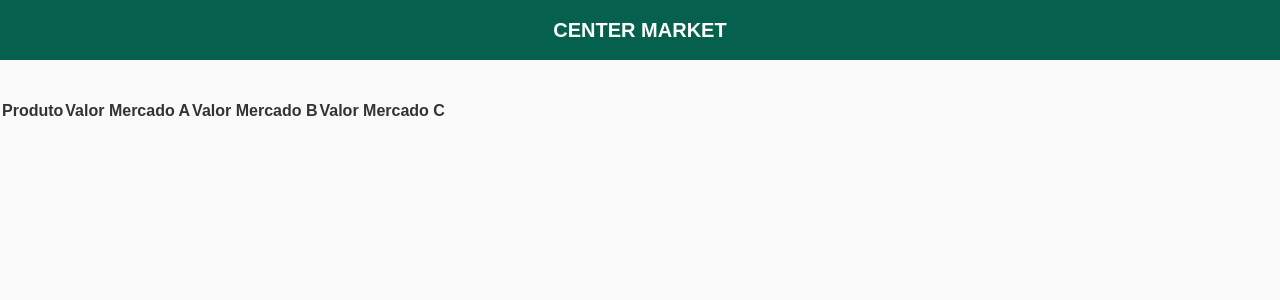
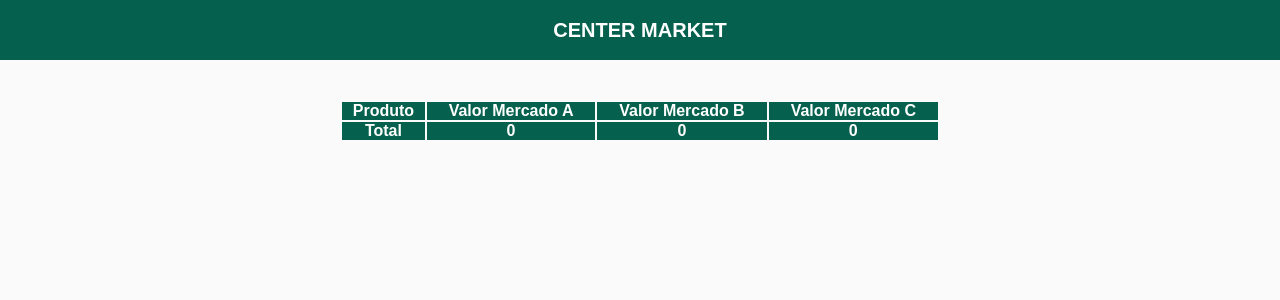
Before and after one commit to LeoCorbari/mercado, a React (Create React App) app: page / in a window 1280 px wide. Shown: the top 300 px of the page. Built offline with nearby package versions, Linux system fonts and the light colour scheme.

Commit message:
Update table

```diff
--- a/src/pages/addForm/index.js
+++ b/src/pages/addForm/index.js
@@ -13,7 +13,8 @@
                 name: "",
                 valueA: "",
                 valueB: "",
-                valueC: ""
+                valueC: "",
+                overview: 0
 
             }
 
@@ -21,6 +22,10 @@
 
         this.handleSubmit = this.handleSubmit.bind(this)
         this.handleChange = this.handleChange.bind(this)
+    }
+
+    checkOverview = () => {
+        //TO DO fazer a comparação do mais caro
     }
 
     handleSubmit(e) {
--- a/src/pages/addForm/style.css
+++ b/src/pages/addForm/style.css
@@ -26,7 +26,7 @@
 }
 
 input[type="submit"] {
-    background-image: linear-gradient(to right, #1f4037 , #99f2c8);
+    background: rgb(5, 97, 77);
     color: #fff;
     padding: 0;
     cursor: pointer;
--- a/src/pages/main/index.js
+++ b/src/pages/main/index.js
@@ -8,13 +8,18 @@
         super(props)
 
         this.state = {
-            item: []
+            item: [],
+            totalA: 0,
+            totalB: 0,
+            totalC: 0,
+            ovrview: 0
         }
 
     }
 
     componentDidMount() {
         this.loadingList()
+        this.totalCalculate()
     }
 
     loadingList = () => {
@@ -26,7 +31,6 @@
             let tmp = localStorage.getItem('item-' + i)
             tmp = JSON.parse(tmp)
             list.push(tmp)
-
         }
 
         console.log(list)
@@ -35,26 +39,53 @@
 
     }
 
+    totalCalculate = () => {
+        let a = 0
+        let b = 0
+        let c = 0
+
+        let listItems = this.state.item
+
+        listItems.forEach(i => {
+            a += parseFloat(i.valueA)
+            b += parseFloat(i.valueB)
+            c += parseFloat(i.valueC)
+
+        });
+
+        this.setState({ totalA: a, totalB: b, totalC: c })
+
+    }
+
     render() {
         return (
+
             <div className='list-item'>
                 <table>
+                    <thead>
                         <tr>
                             <th>Produto</th>
                             <th>Valor Mercado A</th>
                             <th>Valor Mercado B</th>
                             <th>Valor Mercado C</th>
                         </tr>
+                    </thead>
+                    <tbody>
                         {this.state.item.map(i => (
-                        <tbody>
-                            <tr key={i._id}>
+                            <tr key={i._id} className='line'>
                                 <td>{i.name}</td>
                                 <td>{i.valueA}</td>
                                 <td>{i.valueB}</td>
                                 <td>{i.valueC}</td>
                             </tr>
+                        ))}
                     </tbody>
-                    ))}
+                    <tfoot>
+                        <th>Total</th>
+                        <th>{this.state.totalA}</th>
+                        <th>{this.state.totalB}</th>
+                        <th>{this.state.totalC}</th>
+                    </tfoot>
                 </table>
             </div>
         )
--- a/src/pages/main/style.css
+++ b/src/pages/main/style.css
@@ -1,4 +1,16 @@
 .list-item {
+    max-width: 600px;
     margin: 40px auto 0;
 
 }
+
+table {
+    width: 100%;
+    text-align: center;
+
+}
+
+th {
+    background: rgb(5, 97, 77);
+    color: #fff;
+}
```
Also changed, not shown: 1 other file (tests, documents, lock files or other folders). Lines whose indentation alone changed are shown as unchanged.
